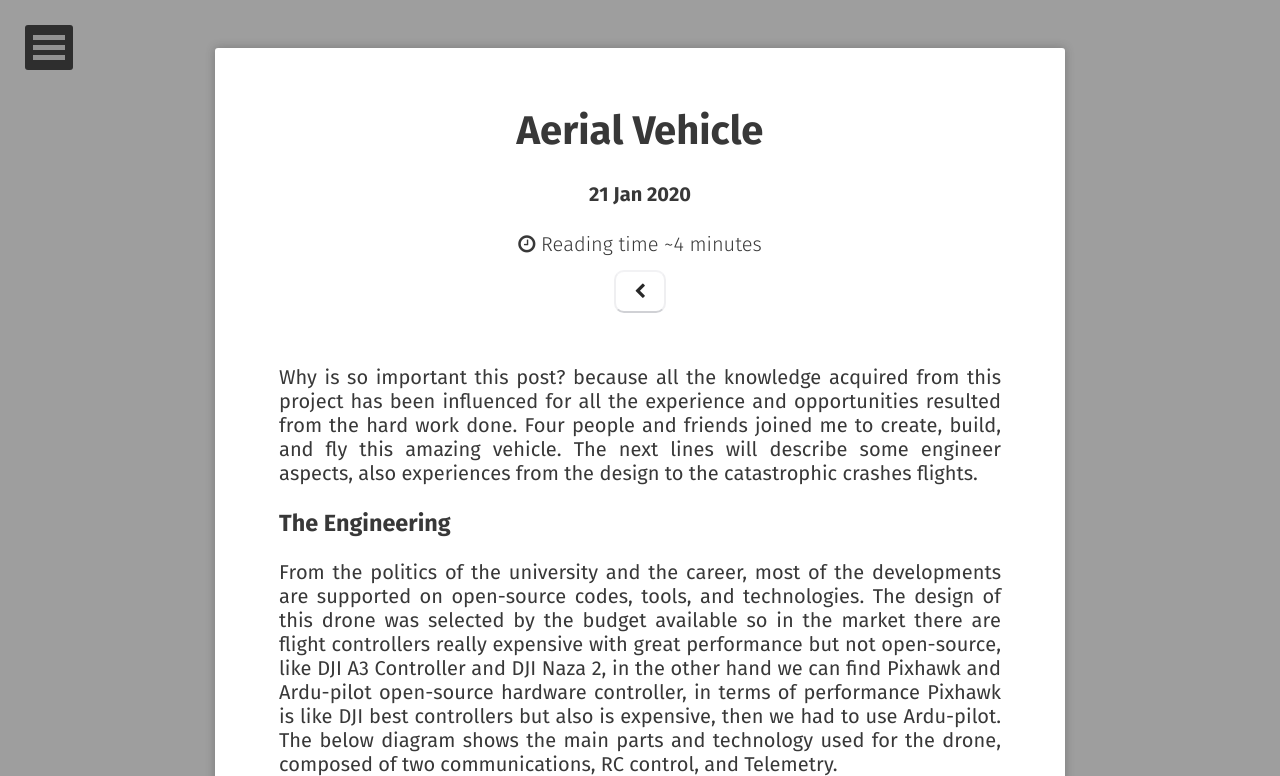
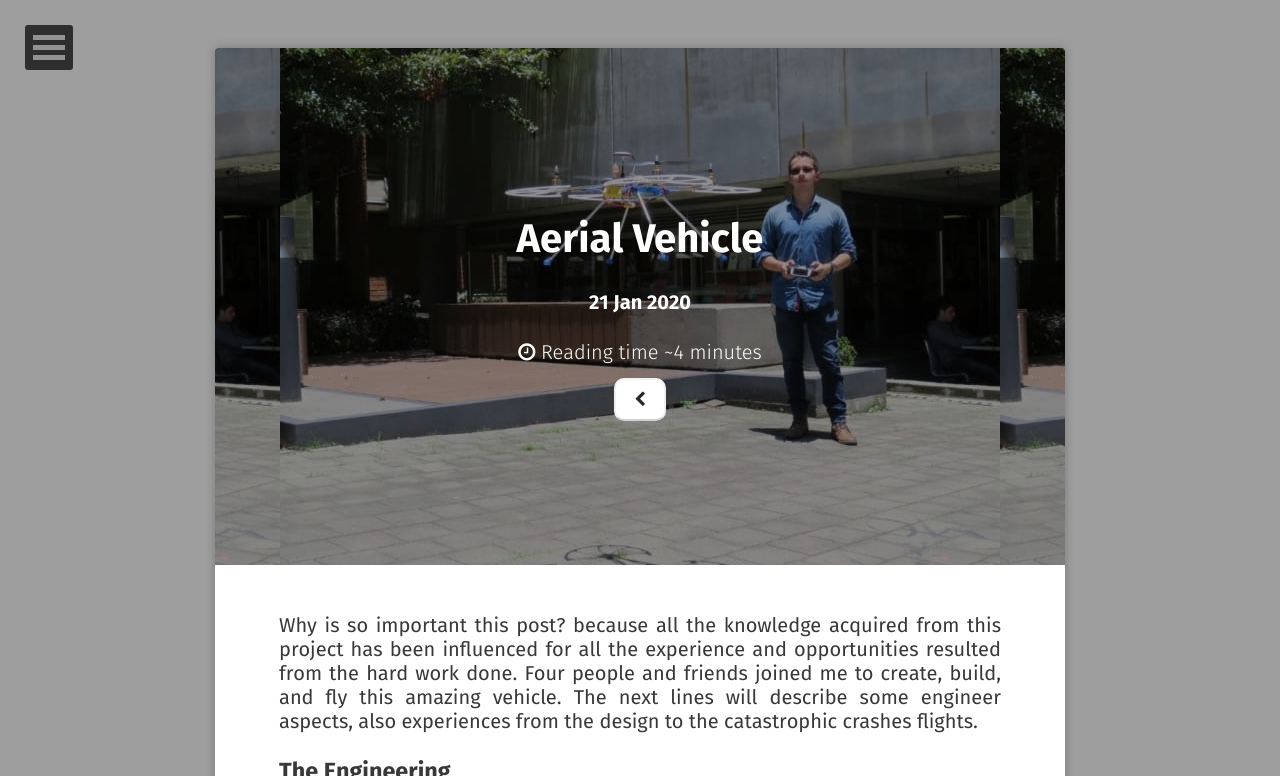
Before and after one commit to dfalveargOT/dfalveargOT.github.io, a Jekyll site: the page built from _posts/2020-01-04-Drone.md, in a window 1280 px wide. Shown: the top 776 px of the page. Built offline with Jekyll 4.4.1, drawn with Linux system fonts in a browser that asks for light colours; some web fonts are replaced; comment, search, counter and statistics services are not loaded; grey boxes are pictures that could not be loaded.

Commit message:
Update 2020-01-04-Drone.md

```diff
--- a/_posts/2020-01-04-Drone.md
+++ b/_posts/2020-01-04-Drone.md
@@ -4,6 +4,7 @@ title: Aerial Vehicle
 date: 2020-01-22 00:00:00 +0300
 description: You’ll find this post in your `_posts` directory. Go ahead and edit it and re-build the site to see your changes. # Add post description (optional)
 img: Drone.png # Add image post (optional)
+feature: /assets/img/Drone.png
 tags: [Mechatronics, Computer Vision, Design, Prototype] # add tag
 ---
 
```
